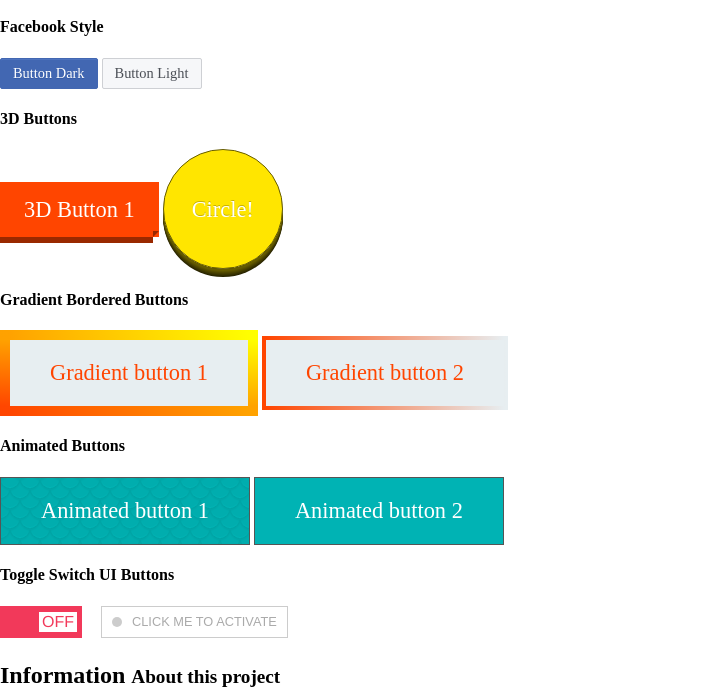
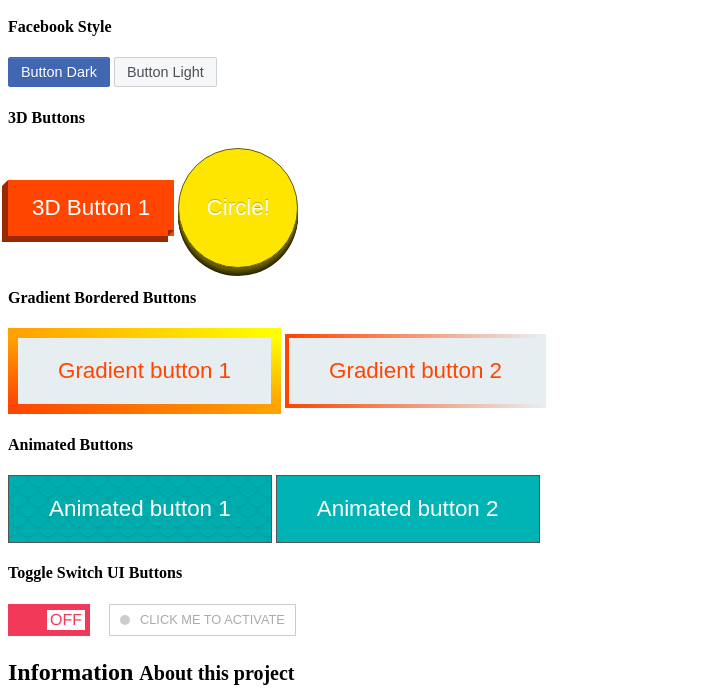
Before and after one commit to semihorhanbio/CSS3Workout, a plain HTML site: page FancyButtons/index.html in a window 1280 px wide. Shown: the part 101-800 px from the top of the page, without its empty margins (0-715 px from the left). Drawn offline with nearby package versions, Linux system fonts and the light colour scheme; a web font is replaced by a local one.

Commit message:
refactor html file

```diff
--- a/FancyButtons/index.html
+++ b/FancyButtons/index.html
@@ -1,25 +1,8 @@
-<!--
-  Message from Brad:
-  Thanks for watching CSS3 in 30 Days! You're awesome.
-  Want more fun design & coding courses? Check out my website.
-
-  https://codecollege.ca
-  (it's free to start)
--->
-
 <!DOCTYPE html>
 <html>
   <head>
     <meta charset="utf-8">
-    <title>CSS3 Fancy Buttons | Code 30 Things in 30 Days with CSS3</title>
-
-    <!-- NORMALIZE CSS -->
-    <link rel="stylesheet" href="../_theme-styles/normalize.css">
-
-    <!-- PROJECT THEME CSS -->
-    <link rel="stylesheet" href="../_theme-styles/theme.css">
-
-    <!-- SANDBOX CSS (this is your file!) -->
+    <title>CSS3 Fancy Buttons</title>
     <link rel="stylesheet" href="style.css">
 
 <link href="https://fonts.googleapis.com/css?family=Bubblegum+Sans|Nova+Mono|Roboto+Condensed" rel="stylesheet">
```
